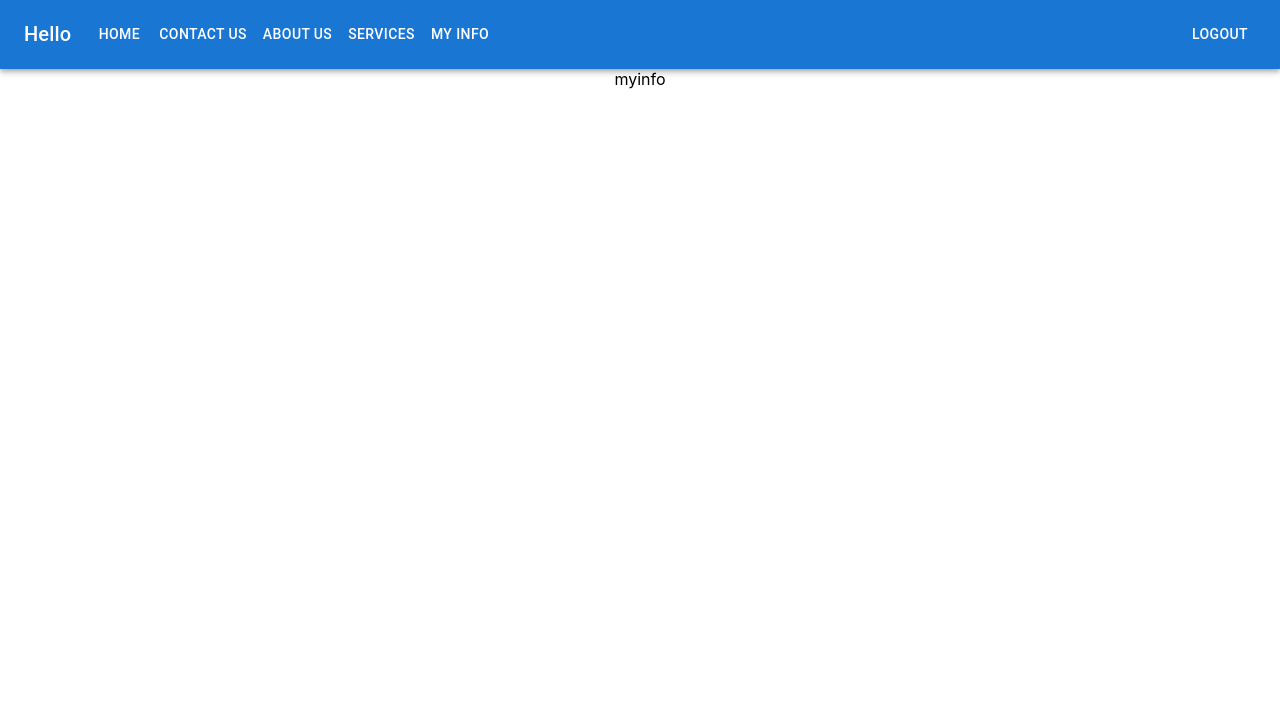
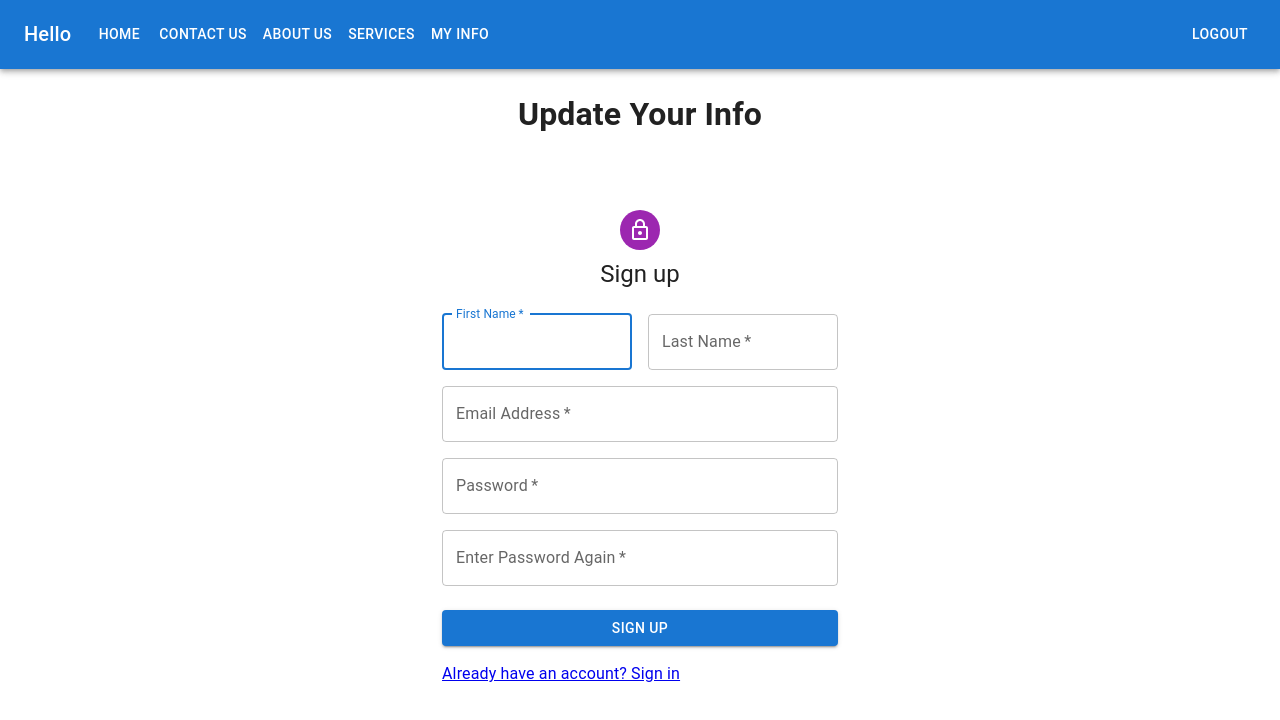
Before and after one commit to MajdHarbb/React-Sign-In-Sign-Up-, a React (Create React App) app: page /home/user-info in a window 1280 px wide. Shown: the top 720 px of the page. Built offline with nearby package versions, Linux system fonts and the light colour scheme; no server answers.

Commit message:
update info

```diff
--- /dev/null
+++ b/src/components/MyInfoComponent.js
@@ -0,0 +1,147 @@
+import * as React from "react";
+import Avatar from "@mui/material/Avatar";
+import Button from "@mui/material/Button";
+import CssBaseline from "@mui/material/CssBaseline";
+import TextField from "@mui/material/TextField";
+import Link from "@mui/material/Link";
+import Grid from "@mui/material/Grid";
+import Box from "@mui/material/Box";
+import LockOutlinedIcon from "@mui/icons-material/LockOutlined";
+import Typography from "@mui/material/Typography";
+import Container from "@mui/material/Container";
+import { createTheme, ThemeProvider } from "@mui/material/styles";
+import { Link as Linkk } from "react-router-dom";
+import { useState } from "react";
+import { Navigate } from "react-router-dom";
+
+const theme = createTheme();
+
+export default function MyInfoComponent() {
+  const [first_name, setFirstName] = useState("");
+  const [last_name, setLastName] = useState("");
+  const [email, setEmail] = useState("");
+  const [password, setPassword] = useState("");
+  const [password_confirmation, setPasswordRepeat] = useState("");
+  const [redirect, setRedirect] = useState(false);
+  const submit = async (e) => {
+    e.preventDefault();
+    //const response =
+    await fetch("http://127.0.0.1:8000/api/auth/register", {
+      method: "POST",
+      headers: { "Content-Type": "application/json" },
+      body: JSON.stringify({
+        first_name,
+        last_name,
+        email,
+        password,
+        password_confirmation,
+      }),
+    });
+    // const content = await response.json();
+    // console.log(content);
+    setRedirect(true);
+  };
+  if (redirect) {
+    return <Navigate to="/" />;
+  }
+
+  return (
+    <ThemeProvider theme={theme}>
+      <Container component="main" maxWidth="xs">
+        <CssBaseline />
+        <Box
+          sx={{
+            marginTop: 8,
+            display: "flex",
+            flexDirection: "column",
+            alignItems: "center",
+          }}
+        >
+          <Avatar sx={{ m: 1, bgcolor: "secondary.main" }}>
+            <LockOutlinedIcon />
+          </Avatar>
+          <Typography component="h1" variant="h5">
+            Sign up
+          </Typography>
+          <Box component="form" noValidate onSubmit={submit} sx={{ mt: 3 }}>
+            <Grid container spacing={2}>
+              <Grid item xs={12} sm={6}>
+                <TextField
+                  autoComplete="given-name"
+                  name="firstName"
+                  required
+                  fullWidth
+                  id="firstName"
+                  label="First Name"
+                  autoFocus
+                  onChange={(e) => setFirstName(e.target.value)}
+                />
+              </Grid>
+              <Grid item xs={12} sm={6}>
+                <TextField
+                  required
+                  fullWidth
+                  id="lastName"
+                  label="Last Name"
+                  name="lastName"
+                  autoComplete="family-name"
+                  onChange={(e) => setLastName(e.target.value)}
+                />
+              </Grid>
+              <Grid item xs={12}>
+                <TextField
+                  required
+                  fullWidth
+                  id="email"
+                  label="Email Address"
+                  name="email"
+                  autoComplete="email"
+                  onChange={(e) => setEmail(e.target.value)}
+                />
+              </Grid>
+              <Grid item xs={12}>
+                <TextField
+                  required
+                  fullWidth
+                  name="password"
+                  label="Password"
+                  type="password"
+                  id="password"
+                  autoComplete="new-password"
+                  onChange={(e) => setPassword(e.target.value)}
+                />
+              </Grid>
+              <Grid item xs={12}>
+                <TextField
+                  required
+                  fullWidth
+                  name="password_confirmation"
+                  label="Enter Password Again"
+                  type="password"
+                  id="password_confirmation"
+                  autoComplete="new-password"
+                  onChange={(e) => setPasswordRepeat(e.target.value)}
+                />
+              </Grid>
+            </Grid>
+            <Button
+              type="submit"
+              fullWidth
+              variant="contained"
+              sx={{ mt: 3, mb: 2 }}
+            >
+              Sign Up
+            </Button>
+            <Grid container>
+              <Grid item>
+                <Linkk to="/" variant="body2">
+                  Already have an account? Sign in
+                </Linkk>
+              </Grid>
+            </Grid>
+          </Box>
+        </Box>
+      </Container>
+    </ThemeProvider>
+  );
+}
--- a/src/pages/MyInfo.js
+++ b/src/pages/MyInfo.js
@@ -1,9 +1,11 @@
 import React from 'react';
+import MyInfoComponent from '../components/MyInfoComponent';
 
 const MyInfo = () => {
     return (
         <div>
-            myinfo
+            <h1>Update Your Info</h1>
+            <MyInfoComponent/>
         </div>
     );
 };
```
